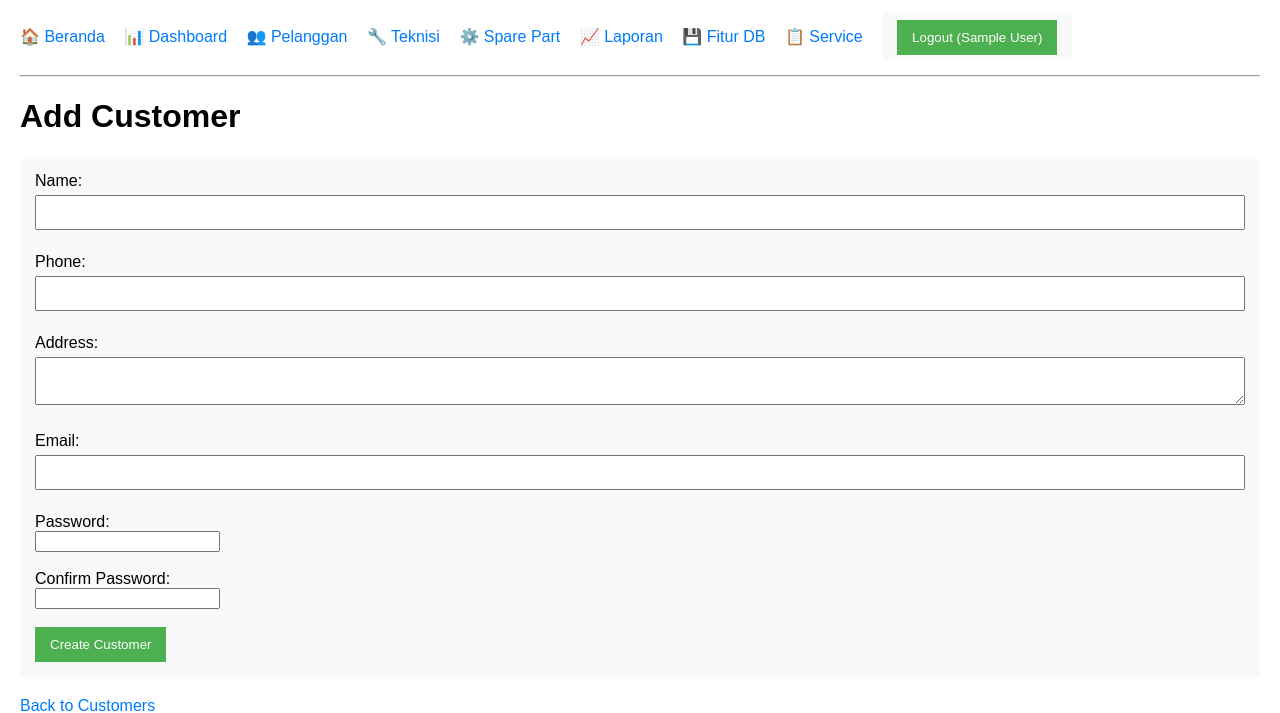
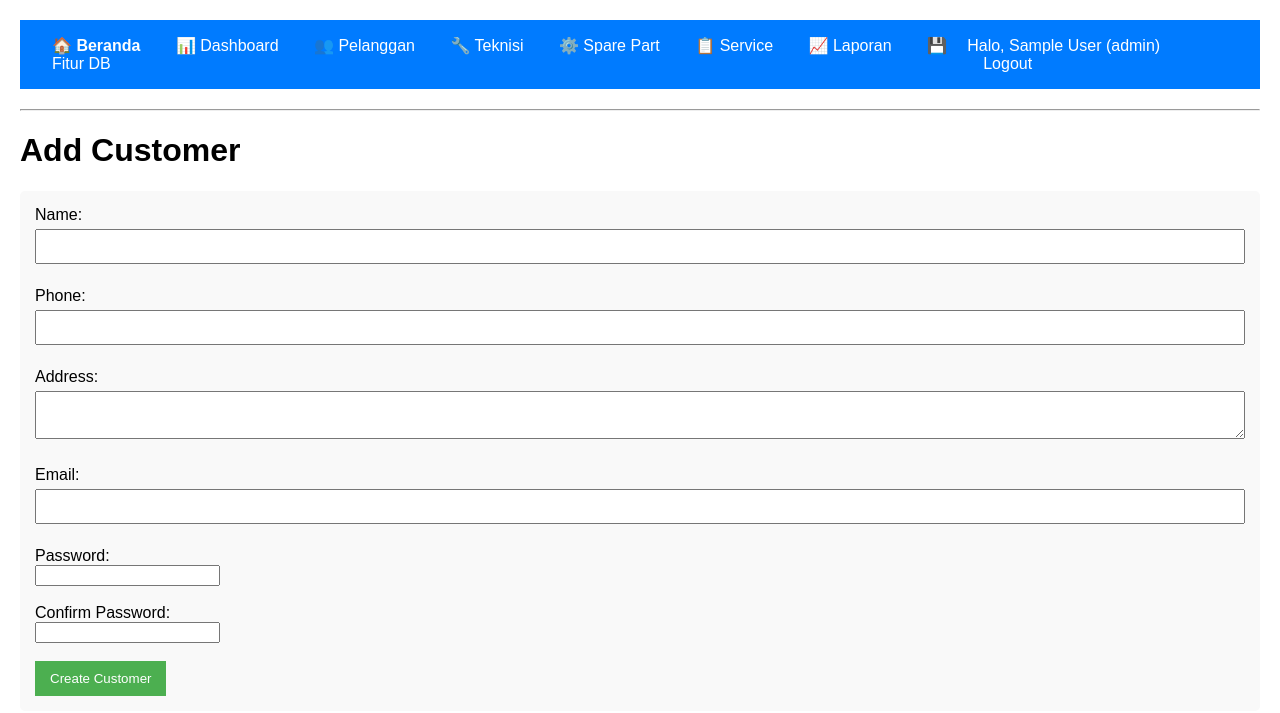
Before and after one commit to zaqqii/BimillahAman_TA_Basdad, a PHP site: page /views/customers/create.php in a window 1280 px wide. Shown: the top 713 px of the page. Run offline with PHP 8.4, Linux system fonts and the light colour scheme; the visitor is signed in with stand-in values (Sample User, id 1); some libraries are stand-ins or nearby versions.

Commit message:
commitmen

```diff
--- a/TABasdadL_TokoServiceElektronik/views/partials/header.php
+++ b/TABasdadL_TokoServiceElektronik/views/partials/header.php
@@ -2,29 +2,32 @@
 // views/partials/header.php
 session_start();
 if (!isset($_SESSION['user_id'])) {
-    header("Location: ../auth/login.php");
+    header("Location: ../views/auth/login.php");
     exit;
 }
 ?>
-<nav>
-    <!-- 🔥 Tambahin link ke Beranda -->
-    <a href="../../index.php">🏠 Beranda</a>
-    <a href="../public/index.php">📊 Dashboard</a> <!-- Sesuai file lo -->
+<nav style="background-color: #007bff; padding: 1rem 2rem; display: flex; justify-content: space-between; align-items: center;">
+    <div>
+        <!-- 🔥 Tambahin link ke Beranda -->
+        <a href="../../index.php" style="color: white; text-decoration: none; font-weight: bold;">🏠 Beranda</a>
 
-    <?php if ($_SESSION['role'] === 'admin'): ?>
-        <a href="../customers/list.php">👥 Pelanggan</a>
-        <a href="../technicians/list.php">🔧 Teknisi</a>
-        <a href="../spareparts/list.php">⚙️ Spare Part</a>
-        <a href="../reports/index.php">📈 Laporan</a>
-        <a href="../database_features/performance.php">💾 Fitur DB</a>
-    <?php endif; ?>
-
-    <!-- Tambah link lain sesuai role -->
-    <a href="../services/list.php">📋 Service</a>
-
-    <form style="display:inline;" action="../../controllers/AuthController.php" method="post">
-        <input type="hidden" name="action" value="logout">
-        <button type="submit">Logout (<?php echo htmlspecialchars($_SESSION['name']); ?>)</button>
-    </form>
+        <?php if ($_SESSION['role'] === 'admin'): ?>
+            <a href="../dashboard.php" style="color: white; text-decoration: none; margin-left: 1rem;">📊 Dashboard</a>
+            <a href="../customers/list.php" style="color: white; text-decoration: none; margin-left: 1rem;">👥 Pelanggan</a>
+            <a href="../technicians/list.php" style="color: white; text-decoration: none; margin-left: 1rem;">🔧 Teknisi</a>
+            <a href="../spareparts/list.php" style="color: white; text-decoration: none; margin-left: 1rem;">⚙️ Spare Part</a>
+            <a href="../services/list.php" style="color: white; text-decoration: none; margin-left: 1rem;">📋 Service</a>
+            <a href="../reports/index.php" style="color: white; text-decoration: none; margin-left: 1rem;">📈 Laporan</a>
+            <a href="../database_features/performance.php" style="color: white; text-decoration: none; margin-left: 1rem;">💾 Fitur DB</a>
+        <?php elseif ($_SESSION['role'] === 'pelanggan'): ?>
+            <a href="../services/list.php" style="color: white; text-decoration: none; margin-left: 1rem;">📋 Service Saya</a>
+        <?php elseif ($_SESSION['role'] === 'teknisi'): ?>
+            <a href="../services/list.php" style="color: white; text-decoration: none; margin-left: 1rem;">🔧 Service Saya</a>
+        <?php endif; ?>
+    </div>
+    <div>
+        <span style="color: white;">Halo, <?= htmlspecialchars($_SESSION['name']) ?> (<?= htmlspecialchars($_SESSION['role']) ?>)</span>
+        <a href="../../controllers/AuthController.php?action=logout" style="color: white; text-decoration: none; margin-left: 1rem;">Logout</a>
+    </div>
 </nav>
 <hr>
```
Also changed, not shown: TABasdadL_TokoServiceElektronik/models/User.php (+6 -6 lines).
